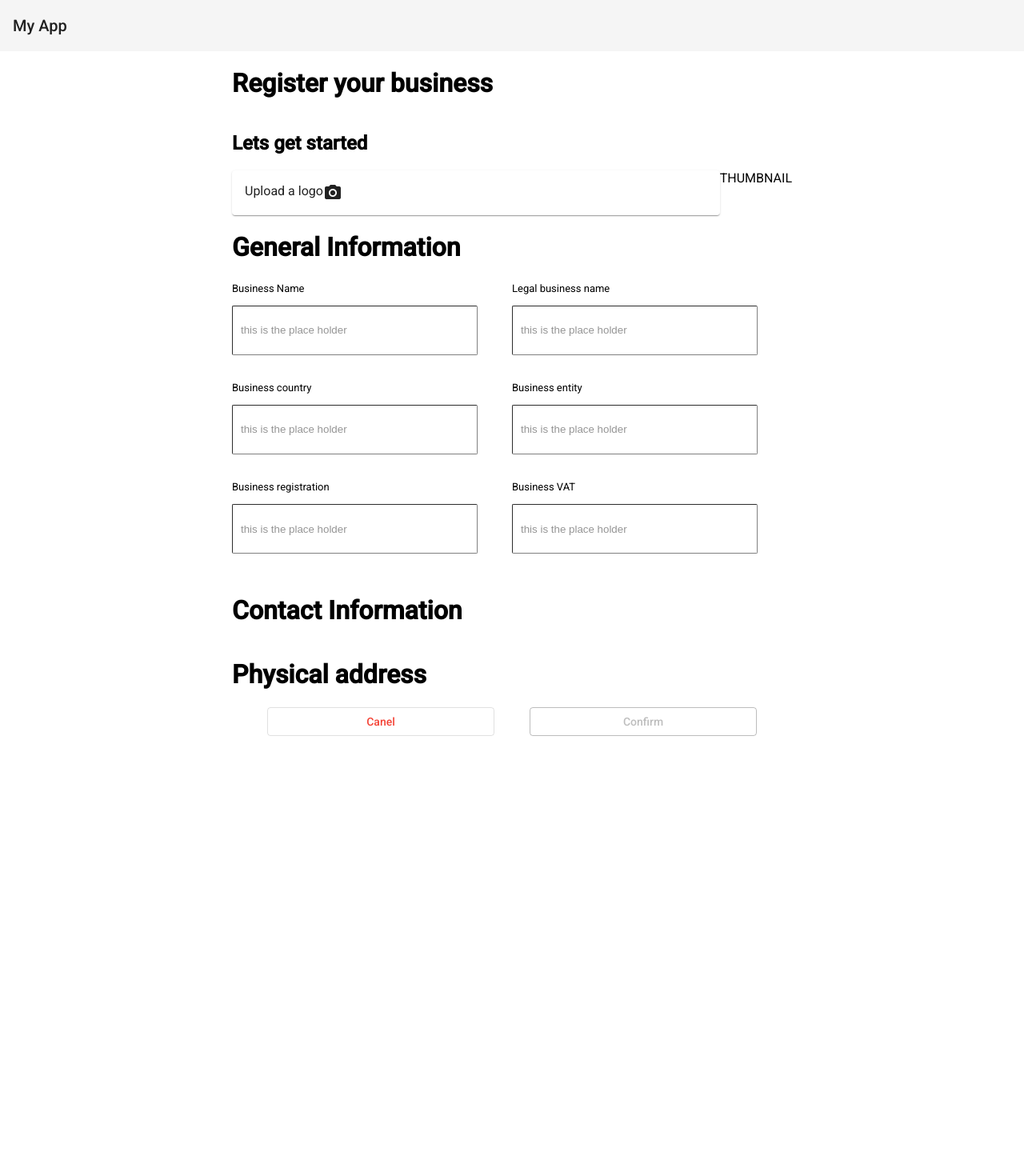
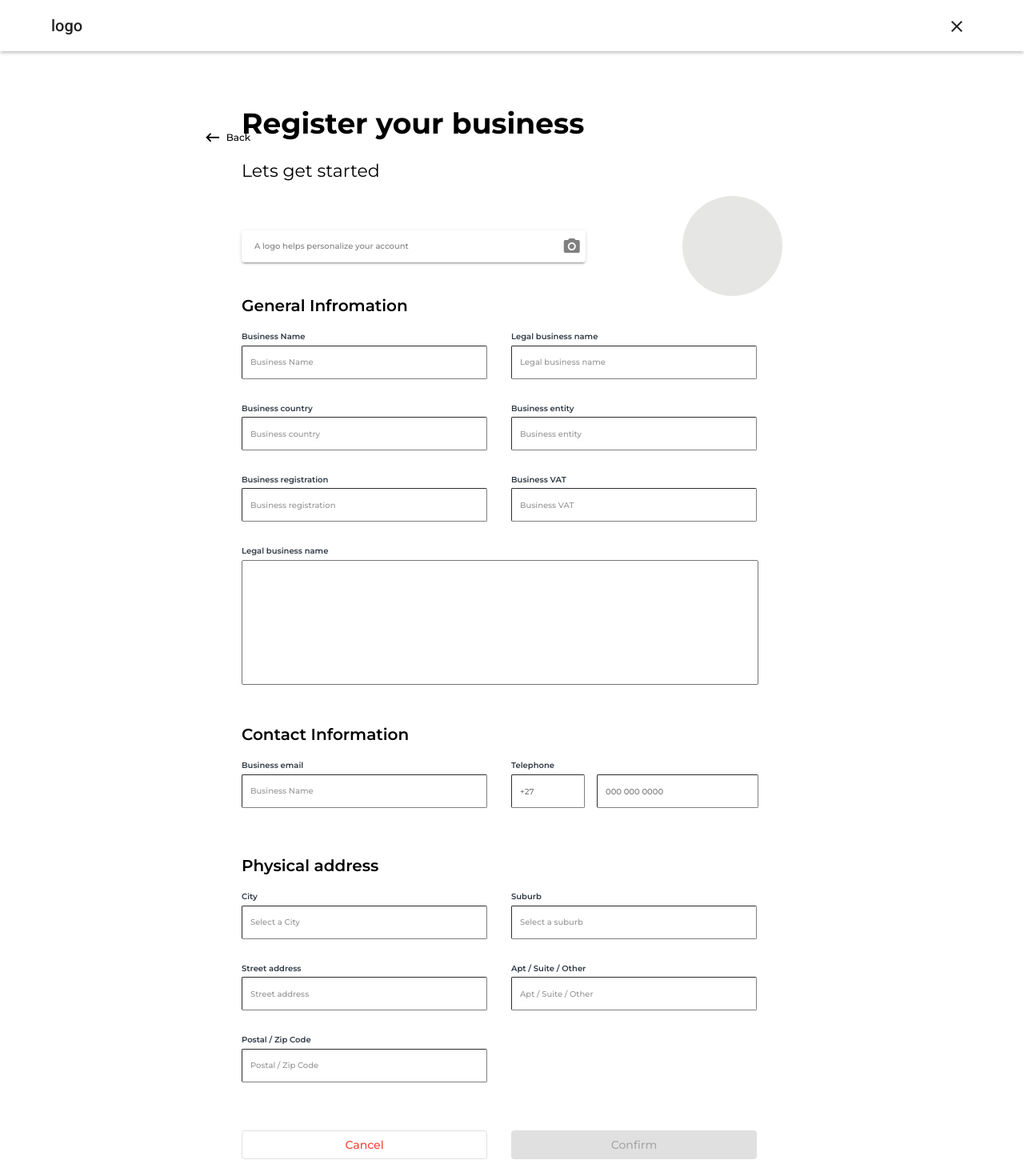
Before and after one commit to brian-david/Angular-front-end-for-tradeBRICS-, an Angular app: page / in a window 1280 px wide. Shown: the top 1470 px of the page at 80% size. Before the commit the page ends 920 px from the top, so only its background shows below. Built offline with nearby package versions, Linux system fonts and the light colour scheme.

Commit message:
reworked

```diff
--- a/src/app/app.component.html
+++ b/src/app/app.component.html
@@ -1,4 +1,6 @@
-<mat-toolbar>My App</mat-toolbar>
-<div id="containter">
-  <app-register-business-component></app-register-business-component>
-</div>
+<mat-toolbar>logo
+  <button mat-icon-button>
+    <mat-icon>close</mat-icon>
+  </button>
+</mat-toolbar>
+<app-register-business-component></app-register-business-component>
--- a/src/app/app.component.scss
+++ b/src/app/app.component.scss
@@ -8,3 +8,11 @@
   margin-right: auto;
   margin-bottom: 5rem;
 }
+
+mat-toolbar{
+  background-color: white;
+  box-shadow: 0 3px 3px -2px rgba(0, 0, 0, 0.12), 0 3px 4px 0 rgba(0, 0, 0, 0.14);
+  padding: 0rem 4rem 0rem 4rem;
+  display: flex;
+  justify-content: space-between;
+}
--- a/src/app/app.module.ts
+++ b/src/app/app.module.ts
@@ -5,7 +5,6 @@ import { AppComponent } from './app.component';
 import { FileUploadComponentComponent } from './file-upload-component/file-upload-component.component';
 import { BrowserAnimationsModule } from '@angular/platform-browser/animations';
 
-import { CustomInputComponentComponent } from './custom-input-component/custom-input-component.component';
 import { RegisterBusinessComponentComponent } from './register-business-component/register-business-component.component';
 import { MatIconModule } from '@angular/material/icon';
 
@@ -15,13 +14,13 @@ import { MatInputModule } from '@angular/material/input';
 import { MatSelectModule } from '@angular/material/select';
 import { MatButtonModule } from '@angular/material/button';
 import { MatCardModule } from '@angular/material/card';
+import { MatGridListModule } from '@angular/material/grid-list';
 
 @NgModule({
   declarations: [
     AppComponent,
     RegisterBusinessComponentComponent,
     FileUploadComponentComponent,
-    CustomInputComponentComponent
   ],
   imports: [
     BrowserModule,
@@ -32,7 +31,8 @@ import { MatCardModule } from '@angular/material/card';
     MatInputModule,
     MatSelectModule,
     MatButtonModule,
-    MatCardModule
+    MatCardModule,
+    MatGridListModule
   ],
   providers: [],
   bootstrap: [AppComponent]
--- a/src/app/custom-input-component/custom-input-component.component.html
+++ /dev/null
@@ -1,2 +0,0 @@
-<label class="inputLabel" for="input">label</label>
-<input matInput id="input" placeholder="this is the place holder"/>
--- a/src/app/custom-input-component/custom-input-component.component.scss
+++ /dev/null
@@ -1,15 +0,0 @@
-input {
-  display:block;
-  width: 285px;
-  height: 40px;
-  border-color: grey;
-  border-width: 1px;
-  border-radius: 2px;
-  padding: 10px;
-}
-
-label.inputLabel{
-  font-size: 13px;
-  display:inline-block;
-  margin-bottom: 15px;
-}
--- a/src/app/custom-input-component/custom-input-component.component.ts
+++ /dev/null
@@ -1,15 +0,0 @@
-import { Component, OnInit } from '@angular/core';
-
-@Component({
-  selector: 'app-custom-input-component',
-  templateUrl: './custom-input-component.component.html',
-  styleUrls: ['./custom-input-component.component.scss']
-})
-export class CustomInputComponentComponent implements OnInit {
-
-  constructor() { }
-
-  ngOnInit(): void {
-  }
-
-}
--- a/src/app/file-upload-component/file-upload-component.component.html
+++ b/src/app/file-upload-component/file-upload-component.component.html
@@ -1,7 +1,6 @@
-<div class="container">
-  <mat-card (click)="fileUpload()" matRipple class="clickable">
-    Upload a logo
-    <mat-icon>camera_alt</mat-icon>
-  </mat-card>
-  <div>THUMBNAIL</div>
+<div class="row-container">
+  <button mat-raised-button>A logo helps personalize your account<mat-icon>camera_alt</mat-icon></button>
+  <div id="image">
+    <!-- <mat-icon>image</mat-icon> -->
+  </div>
 </div>
--- a/src/app/file-upload-component/file-upload-component.component.scss
+++ b/src/app/file-upload-component/file-upload-component.component.scss
@@ -1,14 +1,34 @@
+@import url('https://fonts.googleapis.com/css2?family=Montserrat:wght@400;500;600;700&display=swap');
 @import '~@angular/material/theming';
 .clickable {
   cursor: pointer;
   &:hover {
     @include mat-elevation(8);
   }
+
+}
+
+mat-icon{
+  margin-left: 12rem;
+}
+
+button{
+  font-family: 'Montserrat', sans-serif;
+  font-weight: 500;
+  font-size: 10px;
+  color: grey;
+  height: 40px;
+  display: flex;
+  justify-content: space-between;
+  align-items: center;
+  width: 430px;
 }
 
 div{
   display: flex;
-  justify-content: space-around;
+  //justify-content: space-around;
+  align-items: center;
+  justify-content: space-between;
 }
 
 div.container{
@@ -19,3 +39,10 @@ mat-card{
   display: flex;
   flex: 1;
 }
+
+#image{
+  width: 125px;
+  height: 125px;
+  border-radius: 50%;
+  background-color:#e6e6e4;
+}
--- a/src/app/register-business-component/register-business-component.component.html
+++ b/src/app/register-business-component/register-business-component.component.html
@@ -1,15 +1,118 @@
 <div class="container">
-  <h1>Register your business</h1>
-  <h2>Lets get started</h2>
+  <button class="navButton" mat-button><mat-icon class="in-btn-icon">keyboard_backspace</mat-icon><span></span>Back</button>
+  <div class="formContainer">
+    <div class="form">
+      <h1>Register your business</h1>
+      <h2>Lets get started</h2>
+
+      <app-file-upload-component></app-file-upload-component>
+
+      <p class="section-title">General Infromation</p>
+
+      <div class="input-row">
+        <div class="input-group">
+          <label required class="inputLabel">Business Name</label>
+          <input matInput class="input" placeholder="Business Name"/>
+        </div>
+        <div class="input-group">
+          <label class="inputLabel">Legal business name</label>
+          <input matInput class="input" placeholder="Legal business name"/>
+        </div>
+      </div>
+      <div class="input-row">
+        <div class="input-group">
+          <label class="inputLabel">Business country</label>
+          <input matInput class="input" placeholder="Business country"/>
+        </div>
+        <div class="input-group">
+          <label class="inputLabel">Business entity</label>
+          <input matInput class="input" placeholder="Business entity"/>
+        </div>
+      </div>
+      <div class="input-row">
+        <div class="input-group">
+          <label class="inputLabel">Business registration</label>
+          <input matInput class="input" placeholder="Business registration"/>
+        </div>
+        <div class="input-group">
+          <label class="inputLabel">Business VAT</label>
+          <input matInput class="input" placeholder="Business VAT"/>
+        </div>
+      </div>
+        <label class="inputLabel input-title">Legal business name</label>
+        <textarea rows="10"></textarea>
+        <!--
+        <mat-form-field appearance="outline">
+          <mat-label>Outline form field</mat-label>
+          <input matInput placeholder="Placeholder">
+          <mat-hint>Hint</mat-hint>
+        </mat-form-field>
+        -->
+        <p class="section-title">Contact Information</p>
+        <div class="input-row">
+          <div class="input-group">
+            <label required class="inputLabel">Business email</label>
+            <input matInput class="input" placeholder="Business Name"/>
+          </div>
+          <div class="input-group">
+            <label class="inputLabel">Telephone</label>
+            <div class="input-row">
+              <input class="input-phone-code" placeholder="+27"/>
+              <input class="input-phone-num" placeholder="000 000 0000"/>
+            </div>
+          </div>
+        </div>
+
+        <p class="section-title">Physical address</p>
+        <div class="input-row">
+          <div class="input-group">
+            <label required class="inputLabel">City</label>
+            <input matInput class="input" placeholder="Select a City"/>
+          </div>
+          <div class="input-group">
+            <label class="inputLabel">Suburb</label>
+            <input matInput class="input" placeholder="Select a suburb"/>
+          </div>
+        </div>
+        <div class="input-row">
+          <div class="input-group">
+            <label required class="inputLabel">Street address</label>
+            <input matInput class="input" placeholder="Street address"/>
+          </div>
+          <div class="input-group">
+            <label class="inputLabel">Apt / Suite / Other</label>
+            <input matInput class="input" placeholder="Apt / Suite / Other"/>
+          </div>
+        </div>
+        <div class="input-row">
+          <div class="input-group">
+            <label required class="inputLabel">Postal / Zip Code</label>
+            <input matInput class="input" placeholder="Postal / Zip Code"/>
+          </div>
+        </div>
+
+         <div class="input-row">
+          <button mat-stroked-button color="warn">Cancel</button>
+          <button mat-flat-button disabled>Confirm</button>
+        </div>
+    </div>
+
+
+  </div>
+  <!--
+
+  <h1 class="mat-h1">Register your business</h1>
+
+  <h2 class="mat-h2">Lets get started</h2>
   <app-file-upload-component></app-file-upload-component>
-  <h1>General Information</h1>
+  <h1 class="mat-h3">General Information</h1>
   <div class="container2">
     <div class="input-container">
       <label class="inputLabel" for="input">Business Name</label>
       <input matInput class="input" placeholder="this is the place holder"/>
     </div>
     <div class="input-container">
-      <label class="inputLabel" for="input">Legal business name</label>
+      <label class="inputLabel input-title" for="input">Legal business name</label>
       <input matInput class="input" placeholder="this is the place holder"/>
     </div>
     <div class="input-container">
@@ -38,5 +141,6 @@
     <button mat-stroked-button color="warn">Canel</button>
     <button mat-stroked-button disabled>Confirm</button>
   </div>
+-->
 
 </div>
--- a/src/app/register-business-component/register-business-component.component.scss
+++ b/src/app/register-business-component/register-business-component.component.scss
@@ -1,41 +1,153 @@
+
+@import url('https://fonts.googleapis.com/css2?family=Montserrat:wght@400;500;600;700&display=swap');
+
 .container{
+  //display: flex;
+  //justify-content: center;
+  //flex-direction: column;
+  margin: 60px 130px 60px 130px;
+
+}
+
+button.navButton{
+  position: absolute;
+  font-family: 'Montserrat', sans-serif;
+  font-size: 12px;
+}
+
+mat-icon.in-btn-icon{
+  font-size: 1.4rem;
+  margin-right: 5px;
+}
+
+.formContainer{
+  display: flex;
+  justify-content: center;
+}
+
+.form{
+  margin-left: 20rem;
+  margin-right: 20rem;
+  width: 100%;
+  padding: 0.5rem;
+  //background-color: red;
+  display: flex;
+  flex-direction: column;
+}
+
+label.inputLabel{
+  font-size: 13px;
+  //display:block;
+  margin-bottom: 5px;
+  //width: 100%;
+}
+
+.input-row{
+  display: flex;
+  //flex-grow: 1;
+  //justify-content: space-between;
+  //background-color: green;
+  margin-bottom: 30px;
+}
+
+.input-container{
+  flex: 1;
+  //width:100%;
+  //margin-bottom: 30px;
+  //flex-grow: 1;
+}
+
+.tools{
+  display: flex;
+  align-items: space-between;
+}
+
+button{
+  width: 307px;
+  margin-right: 30px;
+  margin-top: 30px;
+}
+
+@import '~@angular/material/theming';
+
+// Define a custom typography config that overrides the font-family as well as the
+// `headlines` and `body-1` levels.
+$custom-typography: mat-typography-config(
+  $font-family: 'Montserrat, sans-serif',
+  $headline: mat-typography-level(32px, 48px, 700),
+  $title: mat-typography-level(16px, 24px, 300),
+
+);
+
+$one: mat-typography-config(
+  $font-family: 'Montserrat, sans-serif',
+);
+
+input, label.inputLabel{
+  font-family: mat-font-family($one);
+  font-weight: 600;
+  font-size: 10px;
+  color: #2e3943;
+}
+
+input{
+  font-weight: 500;
+  height: 20px;
+  border-color: grey;
+  border-width: 1px;
+  border-radius: 2px;
+  padding: 10px;
+  width: 285px;
+  margin-right: 30px;
+}
+
+h1{
+  font-family: 'Montserrat', sans-serif;
+  font-size: 36px;
+  font-weight: 700;
+  margin-top: 0px;
+}
+
+h2{
+  font-family: 'Montserrat', sans-serif;
+  font-size: 22px;
+  font-weight: 400;
+  margin-top: 0px;
+}
+
+.section-title{
+  font-family: 'Montserrat', sans-serif;
+  font-size: 20px;
+  font-weight: 600;
+  margin-top: 0px;
+}
+
+.flex-container{
+  display: flex;
+  flex-direction: column;
+}
+
+textarea {
+  resize: none;
+  width: 640px;
+  border-width: 1px;
+  border-radius: 2px;
+  margin-bottom: 50px;
+}
+
+.input-group{
   display: flex;
   flex-direction: column;
 
 }
 
-.container2{
-  display: flex;
-  flex-direction: row;
-  flex-wrap: wrap;
+.input-phone-code{
+  width: 70px;
+  margin-right: 15px;
 }
 
-input{
-  display:block !important;
-  width: 285px;
-  height: 40px;
-  border-color: grey;
-  border-width: 1px;
-  border-radius: 2px;
-  padding: 10px;
+.input-phone-num{
+  width: 180px;
 }
 
-label.inputLabel{
-  font-size: 13px;
-  display:inline-block;
-  margin-bottom: 15px;
-}
-
-.input-container{
-  flex: 1;
-  margin-bottom: 30px;
-}
-
-.tools{
-  display: flex;
-  justify-content: space-evenly;
-}
-
-button{
-  width: 284px;
-}
+@include angular-material-typography($custom-typography);
```
Also changed, not shown: 1 other file (tests, documents, lock files or other folders).
